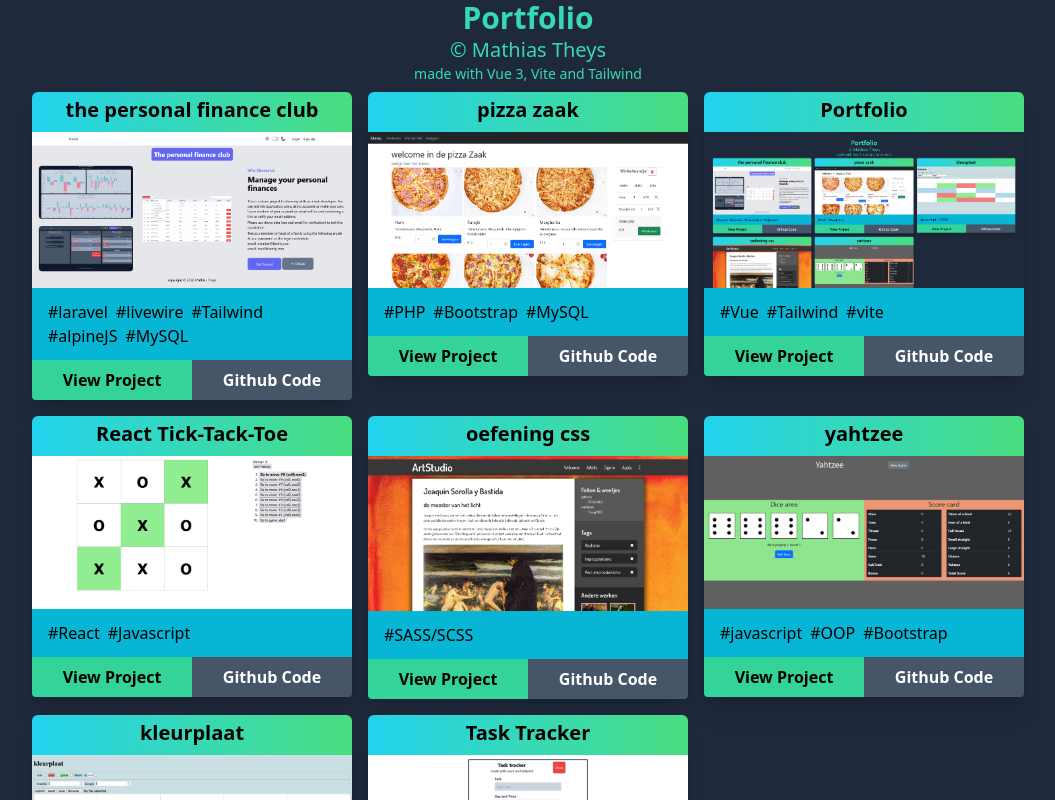
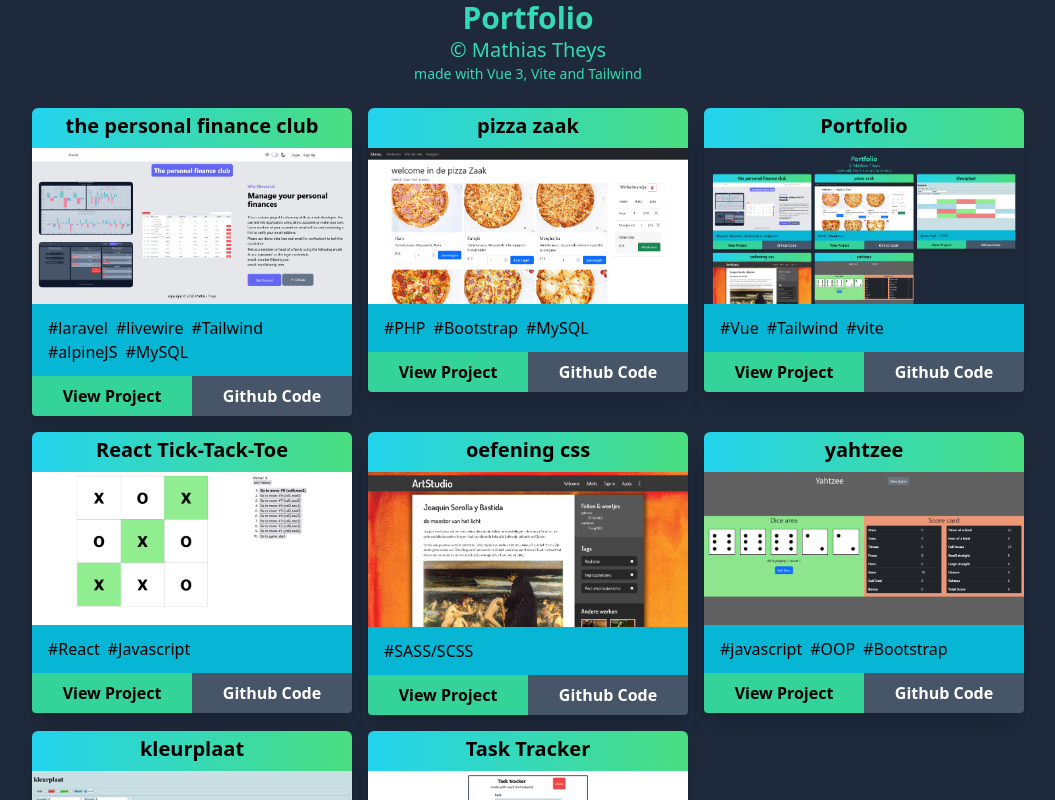
Before and after one commit to AtlasMountains/Portfolio, a Vue app: page / in a window 1280 px wide. Shown: the top 800 px of the page, without its empty margins (112-1167 px from the left). Built offline with nearby package versions, Linux system fonts and the light colour scheme.

Commit message:
fix:more padding, wrong link

```diff
--- a/src/App.vue
+++ b/src/App.vue
@@ -6,7 +6,7 @@ import Projects from "./components/Projects.vue";
 <template>
   <div>
     <Header></Header>
-    <Projects :apps="apps" class="px-4 mx-auto xl:w-4/5"></Projects>
+    <Projects :apps="apps" class="p-4 mx-auto xl:w-4/5"></Projects>
   </div>
 </template>
 
@@ -64,7 +64,7 @@ export default {
       {
         id: 4,
         linkCode: "https://github.com/AtlasMountains/React_Tick-Tack-Toe",
-        linkProject: "https://atlasmountains.github.io/yahtzee/",
+        linkProject: "https://atlasmountains.github.io/React_Tick-Tack-Toe/",
         foto: "./Tick-Tack-Toe.png",
         title: "React Tick-Tack-Toe",
         tags: [
```
Also changed, not shown: 6 other files (tests, documents, lock files or other folders).
